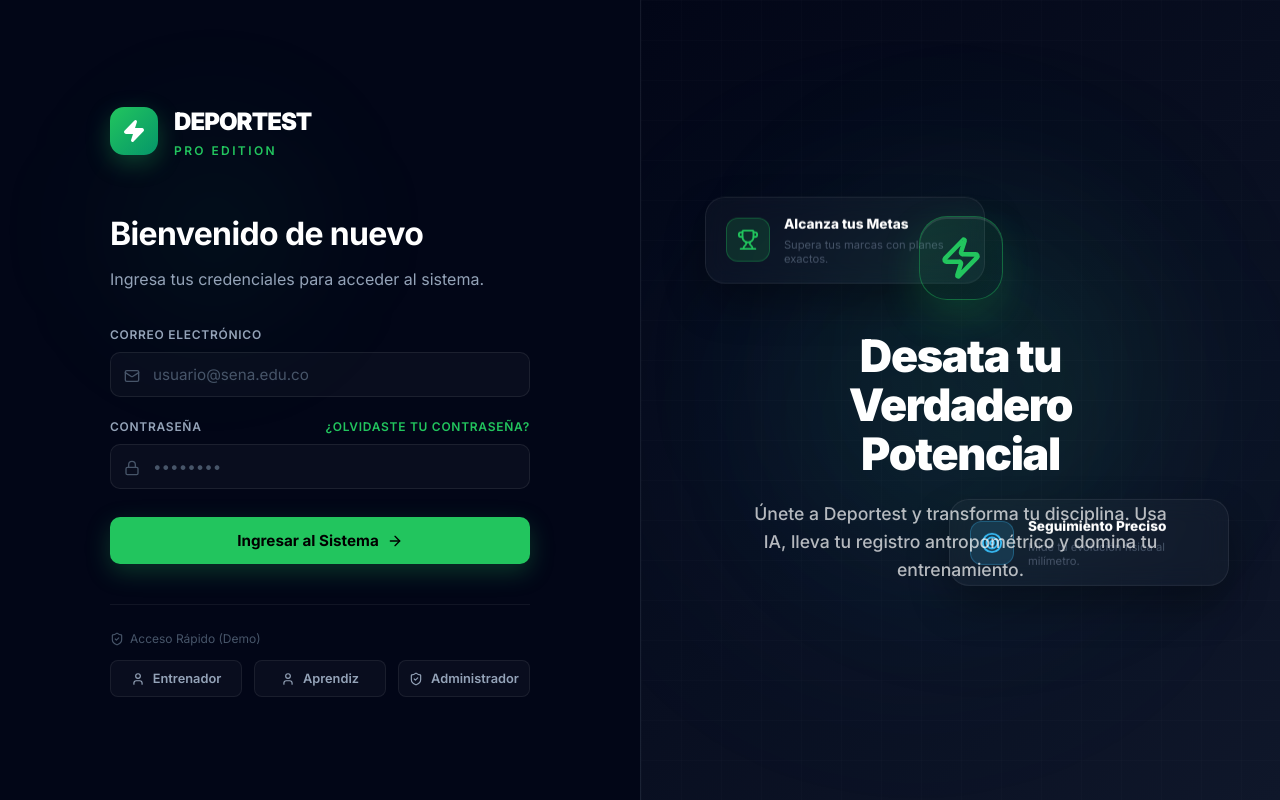
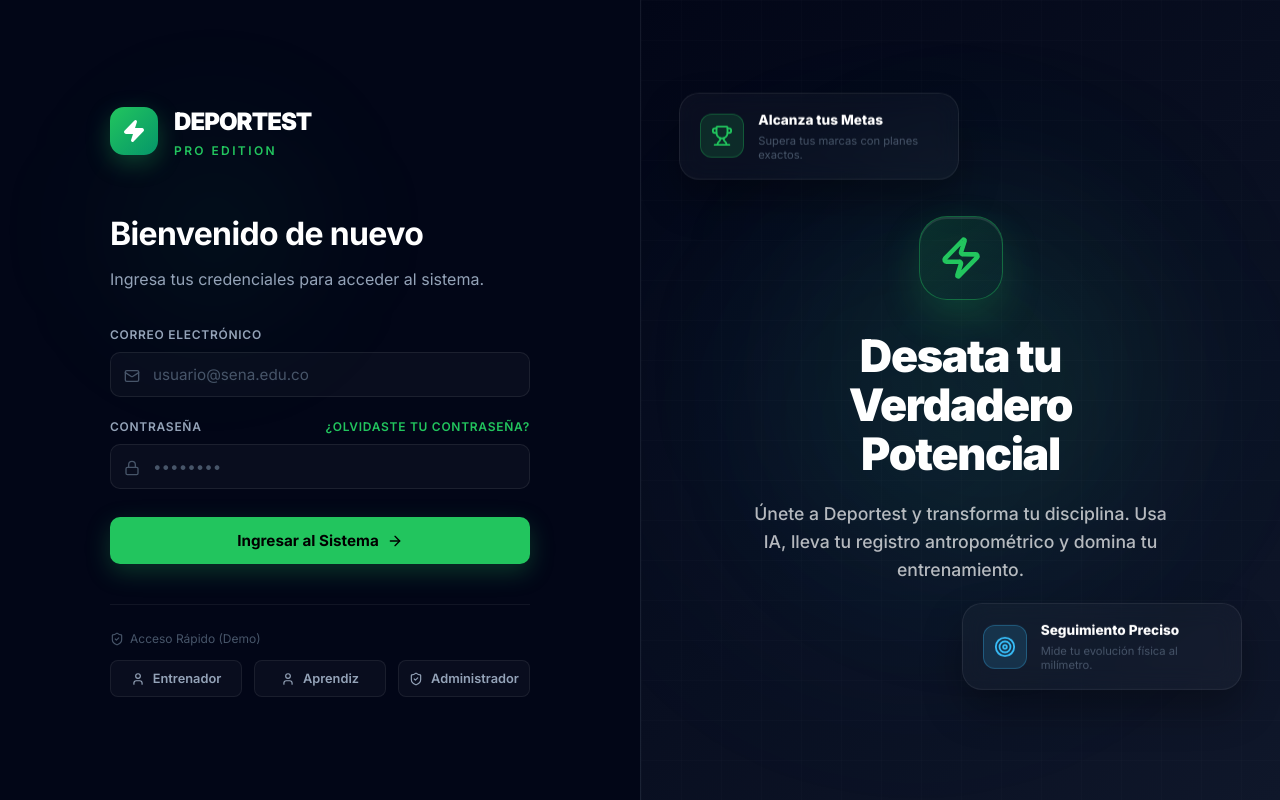
Before and after one commit to walterpinto00/Deportest, a React (Vite) app: page / in a window 1280 px wide. Built offline with nearby package versions, Linux system fonts and the light colour scheme; the HTML template or start-up script is replaced by a standard one.

Commit message:
style: ajustar posicion de las tarjetas flotantes para evitar traslape con el texto central en pantallas pequeñas

```diff
--- a/src/components/auth/Login.tsx
+++ b/src/components/auth/Login.tsx
@@ -244,7 +244,7 @@ export function Login({ onLogin }: LoginProps) {
           animate={{ y: [-15, 15, -15] }}
           transition={{ duration: 7, repeat: Infinity, ease: "easeInOut" }}
           style={{
-            position: "absolute", top: "25%", left: "10%", maxWidth: 280,
+            position: "absolute", top: "12%", left: "6%", maxWidth: 280,
             background: "rgba(255,255,255,0.03)", backdropFilter: "blur(12px)",
             border: "1px solid rgba(255,255,255,0.08)", padding: "16px 20px",
             borderRadius: 20, display: "flex", alignItems: "center", gap: 14,
@@ -264,7 +264,7 @@ export function Login({ onLogin }: LoginProps) {
           animate={{ y: [15, -15, 15] }}
           transition={{ duration: 8, repeat: Infinity, ease: "easeInOut", delay: 1 }}
           style={{
-            position: "absolute", bottom: "25%", right: "8%", maxWidth: 280,
+            position: "absolute", bottom: "12%", right: "6%", maxWidth: 280,
             background: "rgba(255,255,255,0.03)", backdropFilter: "blur(12px)",
             border: "1px solid rgba(255,255,255,0.08)", padding: "16px 20px",
             borderRadius: 20, display: "flex", alignItems: "center", gap: 14,
@@ -285,7 +285,7 @@ export function Login({ onLogin }: LoginProps) {
           initial={{ opacity: 0, scale: 0.9 }}
           animate={{ opacity: 1, scale: 1 }}
           transition={{ duration: 0.8, ease: "easeOut" }}
-          style={{ position: "relative", zIndex: 1, textAlign: "center", padding: 40, maxWidth: 500 }}
+          style={{ position: "relative", zIndex: 1, textAlign: "center", padding: "40px 20px", maxWidth: 460 }}
         >
           <div style={{
             width: 84, height: 84, margin: "0 auto 32px", borderRadius: 28,
```
